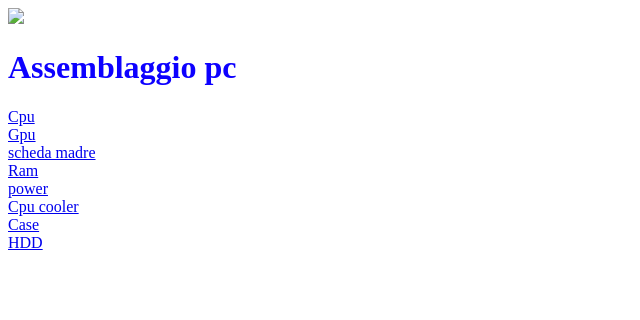
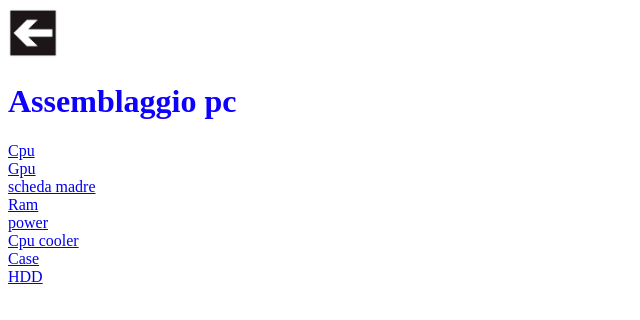
Before and after one commit to pietro950/sito, a plain HTML site: page index.html in a window 1280 px wide. Shown: the whole page, without its empty margins (0-640 px from the left). Drawn offline with Linux system fonts and the light colour scheme.

Commit message:
Update index.html

```diff
--- a/index.html
+++ b/index.html
@@ -2,7 +2,7 @@
 <html>
     <title>assemblaggio pc</title>
     <header>
-<a href="sito principale.html"><img src="immagini/home.png"width="50"></a>
+<a href="sito principale.html"><img src="home.png"width="50"></a>
 <h1 style="color:#0d00ff">Assemblaggio pc</h1>
 <a href="MAROc/cpu.html">Cpu</a><br>
 <a href="MAROc/gpu.html">Gpu</a><br>
```
